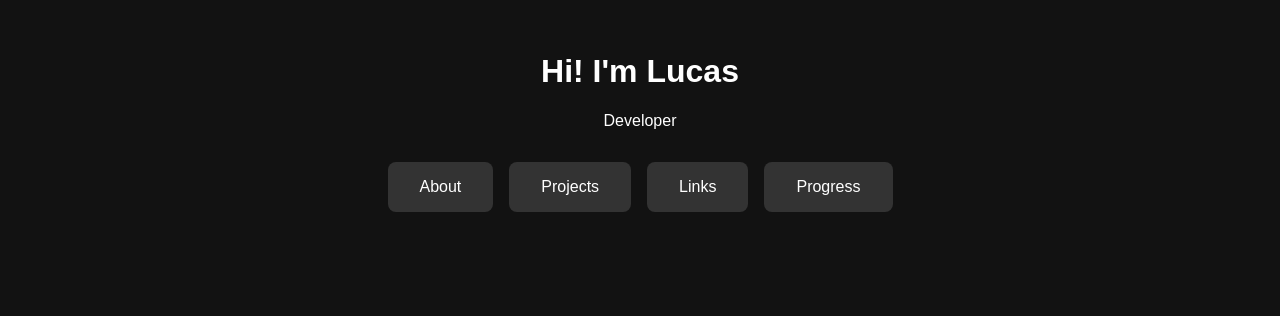
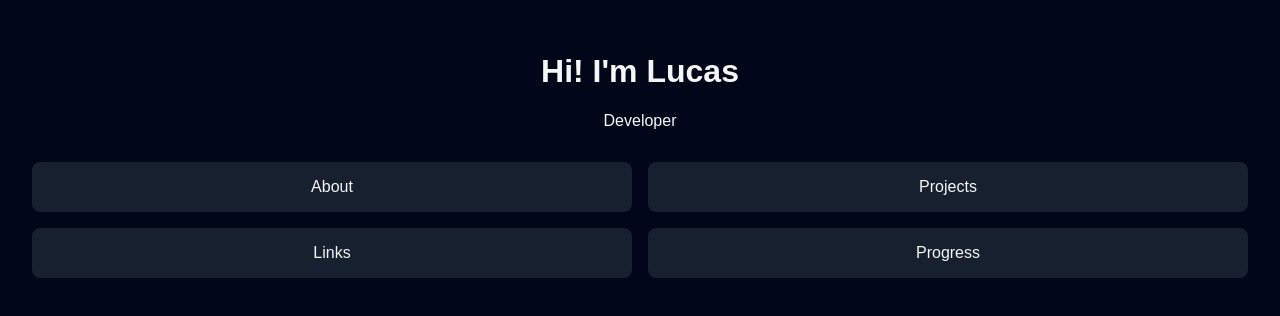
Before and after one commit to Fr4cas/personal-website-revived, a React (Vite) app: page / in a window 1280 px wide. Shown: the top 316 px of the page. Built offline with nearby package versions, Linux system fonts and the light colour scheme.

Commit message:
added a color theme for website will add light theme in future

```diff
--- a/src/App.jsx
+++ b/src/App.jsx
@@ -1,4 +1,3 @@
-import React from "react";
 import Home from "./pages/Home";
 
 function App() {
--- a/src/css/styles.css
+++ b/src/css/styles.css
@@ -1,28 +1,26 @@
 body {
   margin: 0;
+  padding: 0;
+  background-color: #010618;
+  color: #f5f6f6;
   font-family: sans-serif;
-  background: #121212;
-  color: #ffffff;
+}
+
+main {
+  padding: 2rem;
   text-align: center;
-  padding: 2rem;
 }
 
 .menu {
-  display: flex;
-  justify-content: center;
-  flex-wrap: wrap;
+  display: grid;
+  grid-template-columns: repeat(2, 1fr);
   gap: 1rem;
   margin-top: 2rem;
 }
 
 .item {
-  background: #333;
-  padding: 1rem 2rem;
-  border-radius: 8px;
+  background-color: #17202f;
+  padding: 1rem;
+  border-radius: 0.5rem;
   cursor: pointer;
-  transition: background 0.3s;
 }
-
-.item:hover {
-  background: #555;
-}
--- a/src/pages/Home.jsx
+++ b/src/pages/Home.jsx
@@ -1,5 +1,3 @@
-import React from "react";
-
 function Home() {
     return (
         <main>
```
